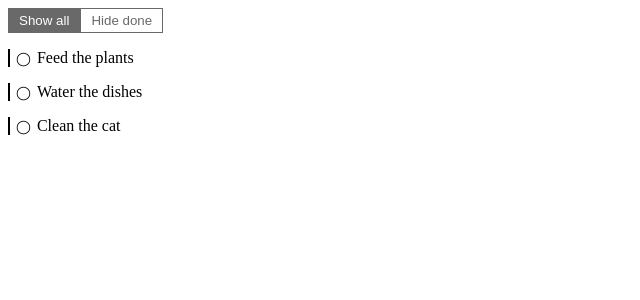
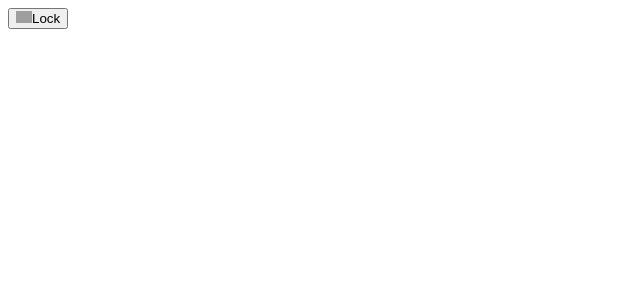
Before and after one commit to VNagorniy/RQTraining, a React (Create React App) app: page / in a window 1280 px wide. Shown: the top 300 px of the page, without its empty margins (0-640 px from the left). Built offline with nearby package versions, Linux system fonts and the light colour scheme; grey boxes are pictures that could not be loaded.

Commit message:
useEffect. Работа с эффектами, когда происходит рендеринг компонента

```diff
--- a/src/App.js
+++ b/src/App.js
@@ -1,259 +1,252 @@
-import { useState, Component } from 'react';
+import { useState, useEffect, useRef } from 'react';
 
-//использование useState
-// function Counter() {
-//   const [counter, setCounter] = useState(0);
+//получение внешних данных (необходимо только монтирование компонента)
+// function RemoteDropdown() {
+//   const [options, setOptions] = useState([]);
+//   useEffect(() => {
+//     fetch('//www.swapi.tech/api/people')
+//       .then((res) => res.json())
+//       .then((data) => setOptions(data.results.map(({ name }) => name)));
+//   }, []);
 //   return (
-//     <main>
-//       <p>Clicks: {counter}</p>
-//       <button onClick={() => setCounter((value) => value + 1)}>Increment</button>
-//     </main>
+//     <select>
+//       {options.map((option) => (
+//         <option key={option}>{option}</option>
+//       ))}
+//     </select>
 //   );
 // }
 // function App() {
-//   return <Counter />;
+//   return <RemoteDropdown />;
 // }
 // export default App;
 
-//пример использования useState с разными начальными значениями
-// function Counter({ start }) {
-//   const [counter, setCounter] = useState(start);
-//   return (
-//     <main>
-//       <p>Counter: {counter}</p>
-//       <button onClick={() => setCounter((value) => value + 1)}>Increment</button>
-//     </main>
-//   );
+//монтирование и размонтирование компонента
+// function Stopwatch() {
+//   const [seconds, setSeconds] = useState(0);
+//   useEffect(() => {
+//     const interval = setInterval(() => setSeconds((seconds) => seconds + 1), 1000);
+//     return () => clearInterval(interval);
+//   }, []);
+//   return <h1>Seconds: {seconds}</h1>;
 // }
 // function App() {
+//   const [showWatch, setShowWatch] = useState(false);
 //   return (
 //     <>
-//       <Counter start={0} />
-//       <Counter start={123} />
-//       <Counter start={-64} />
+//       <button onClick={() => setShowWatch((b) => !b)}>Toggle watch</button>
+//       {showWatch && <Stopwatch />}
 //     </>
 //   );
 // }
 // export default App;
 
-//установка state
-// function Accordion() {
-//   const [isExpanded, setExpanded] = useState(false);
+//отмена запроса в функции 1й варинт (предпочтительнее)
+// useEffect(() => {
+//   const controller = new AbortController();
+//   fetch(url, { controller }).then((data) => {
+//     // handle the data
+//   });
+//   return () => {
+//     controller.abort();
+//   };
+// }, []);
+
+//отмена запроса в функции 2й вариант
+// useEffect(() => {
+//   let mounted = true;
+//   fetch(url).then((data) => {
+//     if (!mounted) {
+//       return;
+//     }
+//     // handle the data
+//   });
+//   return () => {
+//     mounted = false;
+//   };
+// }, []);
+
+// запуск очистки при размонтировании
+// function Dialog() {
+//   useEffect(() => () => trackEvent('dialog_dismissed'), []);
+// rest of component goes here
+// }
+
+//использование массива зависимостей
+// function BlogPost({ title, body }) {
+//   useEffect(() => {
+//     document.title = title;
+//   }, [title]);
+//   return (
+//     <article>
+//       <h1>{title}</h1>
+//       {body}
+//     </article>
+//   );
+// }
+// function App() {
 //   return (
 //     <main>
-//       <h2 style={{ display: 'flex', gap: '6px' }}>
-//         Secret password
-//         <button onClick={() => setExpanded(false)}>-</button>
-//         <button onClick={() => setExpanded(true)}>+</button>
-//       </h2>
-//       {isExpanded && (
-//         <p>
-//           Password: <code>hunter2</code>
-//         </p>
-//       )}
+//       <BlogPost title='First post' body={<p>Welcome to my cool website.</p>} />
 //     </main>
 //   );
 // }
-
-// function App() {
-//   return <Accordion />;
-// }
-
 // export default App;
 
-//настройка функции для state
-// const PLUS = (a, b) => a + b;
-// const MINUS = (a, b) => a - b;
-// const MULTIPLY = (a, b) => a * b;
-// function Calculator({ a, b }) {
-//   const [operator, setOperator] = useState(() => PLUS);
+// function EmailInput({ value }) {
+//   const [email, setEmail] = useState('');
+//   useEffect(() => setEmail(value), [value]);
+//   return (
+//     <label>
+//       Email address:
+//       <input type='email' value={email} onChange={(evt) => setEmail(evt.target.value)} />
+//     </label>
+//   );
+// }
+// const EMAIL1 = 'daffyduck@looneytunes.invalid';
+// const EMAIL2 = 'bugsbunny@looneytunes.invalid';
+// const EMAIL3 = 'elmerfudd@looneytunes.invalid';
+// function App() {
+//   const [defaultEmail, setDefaultEmail] = useState(EMAIL1);
 //   return (
 //     <main>
-//       <h1>Calculator</h1>
-//       <button onClick={() => setOperator(() => PLUS)}>Plus</button>
-//       <button onClick={() => setOperator(() => MINUS)}>Minus</button>
-//       <button onClick={() => setOperator(() => MULTIPLY)}>Multiply</button>
-//       <p>
-//         Result of applying operator to {a} and {b}:<code> {operator(a, b)}</code>
-//       </p>
+//       <button onClick={() => setDefaultEmail(EMAIL1)}>Use {EMAIL1}</button>
+//       <br />
+//       <button onClick={() => setDefaultEmail(EMAIL2)}>Use {EMAIL2}</button>
+//       <br />
+//       <button onClick={() => setDefaultEmail(EMAIL3)}>Use {EMAIL3}</button>
+//       <br />
+//       <EmailInput value={defaultEmail} />
 //     </main>
 //   );
 // }
-
-// function App() {
-//   return <Calculator a={7} b={4} />;
-// }
-
 // export default App;
 
-//рендеринг страницы
-// function Counter() {
-//   const [counter, setCounter] = useState(0);
+//очистка некоторых рендеров
+
+// function Countdown({ from }) {
+//   const [seconds, setSeconds] = useState(from);
+//   const [isRunning, setRunning] = useState(false);
+//   useEffect(() => {
+//     if (!isRunning) {
+//       return;
+//     }
+//     const interval = setInterval(
+//       () =>
+//         setSeconds((value) => {
+//           if (value <= 1) {
+//             setRunning(false);
+//           }
+//           return value - 1;
+//         }),
+//       1000
+//     );
+//     return () => clearInterval(interval);
+//   }, [isRunning]);
 //   return (
-//     <main>
-//       <p>Counter: {counter}</p>
-//       <button onClick={() => setCounter((value) => value + 1)}>Increment</button>
-//       <button onClick={() => setCounter(0)}>Reset</button>
-//     </main>
+//     <section>
+//       <h2>Time left: {seconds} seconds</h2>
+//       <button onClick={() => setSeconds(from)}>Reset</button>
+//       <button onClick={() => setRunning((v) => !v)} disabled={seconds === 0}>
+//         {isRunning ? 'Pause' : 'Resume'}
+//       </button>
+//     </section>
 //   );
 // }
-
-//обработка state при передаче ему массива данных
 // function App() {
-//   return <Counter />;
+//   return <Countdown from={10} />;
 // }
 // export default App;
 
-// function TodoApplication({ initialList }) {
-//   const [todos, setTodos] = useState(initialList);
+//пример как не рендерить компонент в родительском компоненте
+// function Die() {
+//   const style = {
+//     border: '2px solid black',
+//     display: 'inline-block',
+//     width: '2em',
+//     height: '2em',
+//     textAlign: 'center',
+//     lineHeight: 2,
+//   };
+//   const value = Math.floor(6 * Math.random());
+//   return <span style={style}>{value}</span>;
+// }
+// function DiceRoller() {
+//   const [rolls, setRolls] = useState(1);
 //   return (
 //     <main>
-//       {todos.map((todo, index) => (
-//         <p key={todo}>
-//           {todo}
-//           <button
-//             onClick={() => {
-//               todos.splice(index, 1);
-//               setTodos(todos);
-//             }}
-//           >
-//             x
-//           </button>
-//         </p>
-//       ))}
-//     </main>
-//   );
-// }
-
-// function TodoApplication({ initialList }) {
-//   const [todos, setTodos] = useState(initialList);
-//   return (
-//     <main>
-//       {todos.map((todo, index) => (
-//         <p key={todo}>
-//           {todo}
-//           <button
-//             onClick={() => {
-//               setTodos((value) => [...value.slice(0, index), ...value.slice(index + 1)]);
-//             }}
-//           >
-//             x
-//           </button>
-//         </p>
-//       ))}
+//       <h1>Rolls: {rolls}</h1>
+//       <button onClick={() => setRolls((r) => r + 1)}>Re-roll</button>
+//       <div>
+//         <Die />
+//         <Die />
+//         <Die />
+//       </div>
 //     </main>
 //   );
 // }
 // function App() {
-//   const items = ['Feed the plants', 'Water the dishes', 'Clean the cat'];
-//   return <TodoApplication initialList={items} />;
+//   return <DiceRoller />;
 // }
 // export default App;
 
-// использование нескольких state
+//пример рендеринга на основе state
+//плохой вариант
+// function BlinkingBackground() {
+//   const [left, setLeft] = useState(0);
+//   const onMouseMove = (evt) => setLeft(evt.nativeEvent.offsetX);
+//   const style = {
+//     backgroundColor: left < 100 ? 'blue' : 'red',
+//   };
+//   return <div style={style} onMouseMove={onMouseMove} />;
+// }
 
-// function markDone(list, index) {
-//   return list.map((item, i) => (i === index ? { ...item, done: true } : item));
+//хороший вариант
+// function BlinkingBackground() {
+//   const [isLeft, setLeft] = useState(true);
+//   const onMouseMove = (evt) => setLeft(evt.nativeEvent.offsetX < 100);
+//   const style = {
+//     backgroundColor: isLeft ? 'blue' : 'red',
+//   };
+//   return <div style={style} onMouseMove={onMouseMove} />;
 // }
-// function TodoApplication({ initialList }) {
-//   const [todos, setTodos] = useState(initialList);
-//   const [hideDone, setHideDone] = useState(false);
-//   const filteredTodos = hideDone ? todos.filter(({ done }) => !done) : todos;
+
+// управление элементом через DOM
+// function PhantomCursor() {
+//   const element = useRef();
+//   const onMouseMove = (evt) => {
+//     element.current.style.left = `${evt.nativeEvent.offsetX}px`;
+//     element.current.style.top = `${evt.nativeEvent.offsetY}px`;
+//   };
 //   return (
-//     <main>
-//       <div style={{ display: 'flex' }}>
-//         <button onClick={() => setHideDone(false)}>Show all</button>
-//         <button onClick={() => setHideDone(true)}>Hide done</button>
-//       </div>
-//       {filteredTodos.map((todo, index) => (
-//         <p key={todo.task}>
-//           {todo.done ? (
-//             <strike>{todo.task}</strike>
-//           ) : (
-//             <>
-//               {todo.task}
-//               <button onClick={() => setTodos((value) => markDone(value, todo.index))}>x</button>
-//             </>
-//           )}
-//         </p>
-//       ))}
-//     </main>
+//     <div style={{ position: 'relative' }} onMouseMove={onMouseMove}>
+//       <img style={{ position: 'absolute' }} ref={element} src='/images/fake_cursor.png' alt='' />
+//     </div>
 //   );
 // }
 
-// function App() {
-//   const items = [
-//     { task: 'Feed the plants', done: false, index: 0 },
-//     { task: 'Water the dishes', done: false, index: 1 },
-//     { task: 'Clean the cat', done: false, index: 2 },
-//   ];
-//   return <TodoApplication initialList={items} />;
-// }
-// export default App;
+//пример рендера внутри функций
 
-// передача state компонентам
-function markDone(list, index) {
-  return list.map((item, i) => (i === index ? { ...item, done: true } : item));
+function Icon({ type }) {
+  return <img src={`https://reactquickly.dev/builds/ch06/rq06-push-button/images/${type}.png`} width='16' alt='' />;
 }
-function FilterButton({ current, flag, setFilter, children }) {
-  const style = {
-    border: '1px solid dimgray',
-    background: current === flag ? 'dimgray' : 'transparent',
-    color: current === flag ? 'white' : 'dimgray',
-    padding: '4px 10px',
-  };
+function Button({ label, ButtonIcon }) {
+  const [pressed, setPressed] = useState(false);
   return (
-    <button style={style} onClick={() => setFilter(flag)}>
-      {children}
+    <button onClick={() => setPressed((p) => !p)}>
+      <ButtonIcon pressed={pressed} />
+      {label}
     </button>
   );
 }
-function Task({ task, done, markDone }) {
-  const paragraphStyle = {
-    color: done ? 'gray' : 'black',
-    borderLeft: '2px solid',
-  };
-  const buttonStyle = {
-    border: 'none',
-    background: 'transparent',
-    display: 'inline',
-    color: 'inherit',
-  };
-  return (
-    <p style={paragraphStyle}>
-      <button style={buttonStyle} onClick={done ? null : markDone}>
-        {done ? '✓ ' : '◯ '}
-      </button>
-      {task}
-    </p>
-  );
+function LockIcon({ pressed }) {
+  return pressed ? <Icon type='lock' /> : <Icon type='unlock' />;
 }
-function TodoApplication({ initialList }) {
-  const [todos, setTodos] = useState(initialList);
-  const [hideDone, setHideDone] = useState(false);
-  const filteredTodos = hideDone ? todos.filter(({ done }) => !done) : todos;
-  return (
-    <main>
-      <div style={{ display: 'flex' }}>
-        <FilterButton current={hideDone} flag={false} setFilter={setHideDone}>
-          Show all
-        </FilterButton>
-        <FilterButton current={hideDone} flag={true} setFilter={setHideDone}>
-          Hide done
-        </FilterButton>
-      </div>
-      {filteredTodos.map((todo, index) => (
-        <Task key={todo.task} task={todo.task} done={todo.done} markDone={() => setTodos((value) => markDone(value, todo.index))} />
-      ))}
-    </main>
-  );
+function LockButton() {
+  return <Button label='Lock' ButtonIcon={LockIcon} />;
 }
+
 function App() {
-  const items = [
-    { task: 'Feed the plants', done: false, index: 0 },
-    { task: 'Water the dishes', done: false, index: 1 },
-    { task: 'Clean the cat', done: false, index: 2 },
-  ];
-  return <TodoApplication initialList={items} />;
+  return <LockButton />;
 }
 export default App;
```
